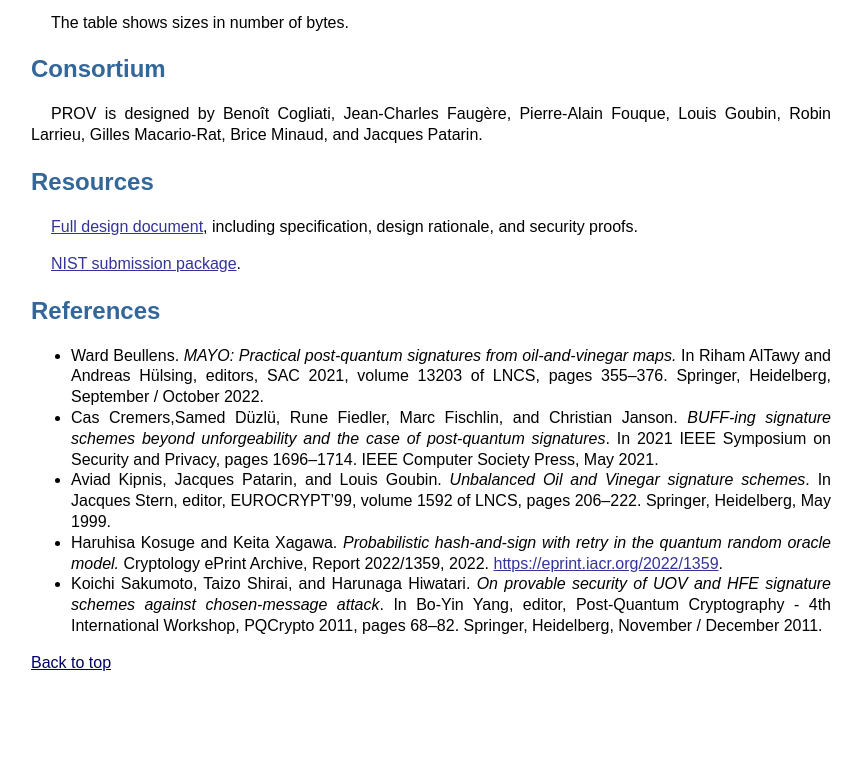
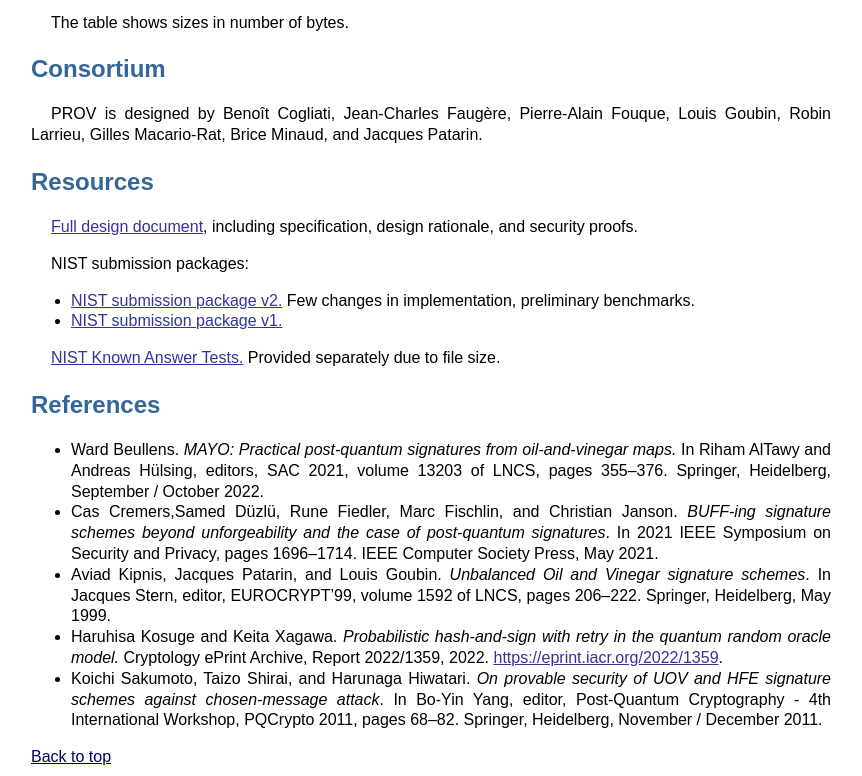
Before and after one commit to prov-sign/prov-sign.github.io, a plain HTML site: page index.html in a window 1280 px wide. Shown: the part 1001-1777 px from the top of the page, without its empty margins (209-1071 px from the left). Before the commit the page ends 1683 px from the top, so only its background shows below. Drawn offline with Linux system fonts and the light colour scheme; a web font is replaced by a local one.

Commit message:
updated website with PROV_v2 (now with required benchmarks)

```diff
--- a/index.html
+++ b/index.html
@@ -115,13 +115,24 @@ Jacques Patarin.
 <a id="resources"></a>
 
 <p>
-<a href="PROV.pdf">Full design document</a>, including specification, design rationale, and security proofs.
+<a href="PROV_v2.pdf">Full design document</a>, including specification, design rationale, and security proofs.
 </li>
 </p>
 
 <p>
-<a href="Submission_Package_PROV.zip">NIST submission package</a>.
+NIST submission packages:
+<ul>
+<li><a href="PROV_v2.zip">NIST submission package v2.</a> Few changes in implementation, preliminary benchmarks.
+</li>
+<li><a href="PROV_v1.zip">NIST submission package v1.</a>
+</li>
+</ul>
 </p>
+
+<p>
+<a href="KAT.zip">NIST Known Answer Tests.</a> Provided separately due to file size.
+</p>
+
 
 <h2>References</h2>
 
```
Also changed, not shown: 6 other files.
